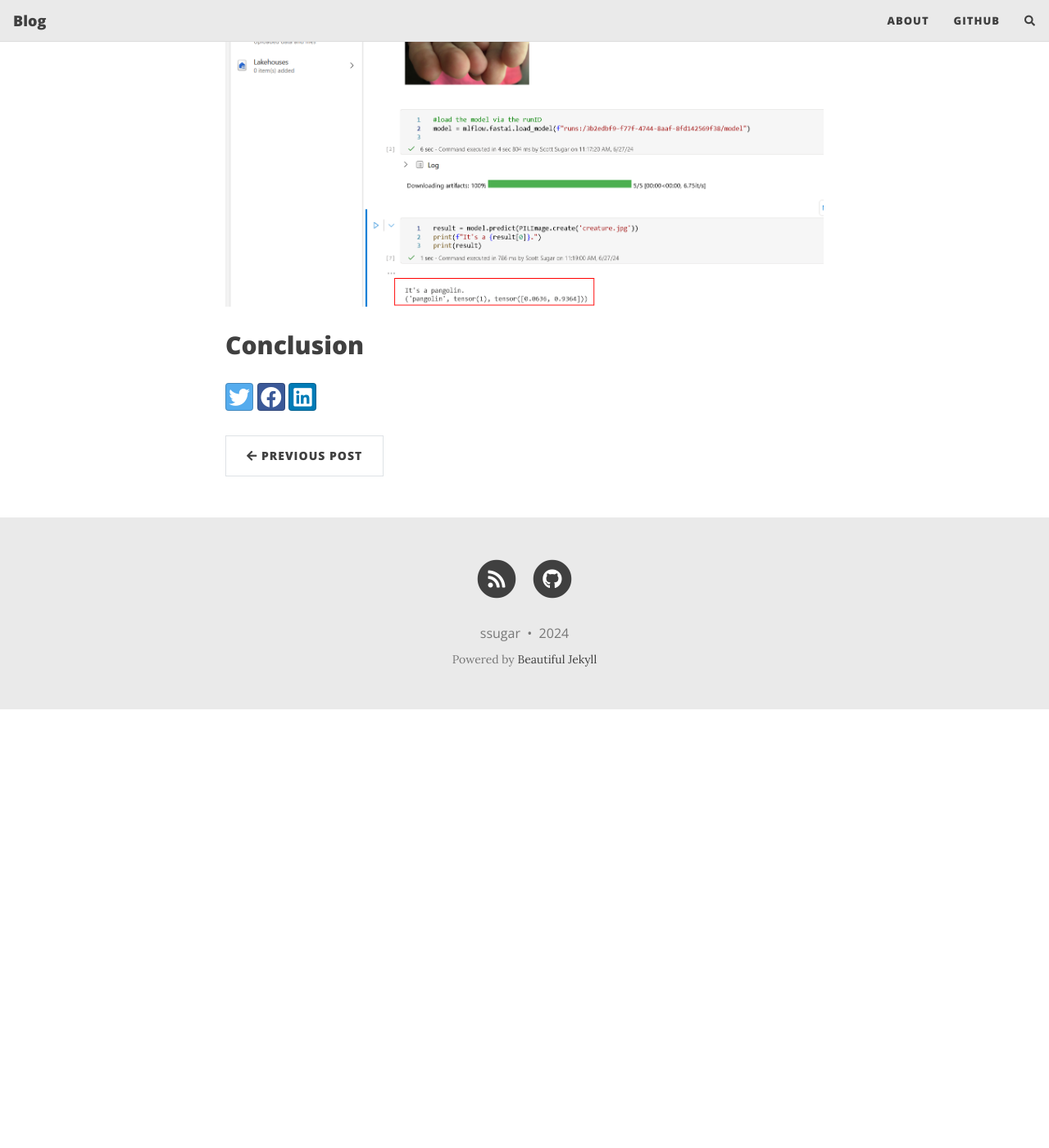
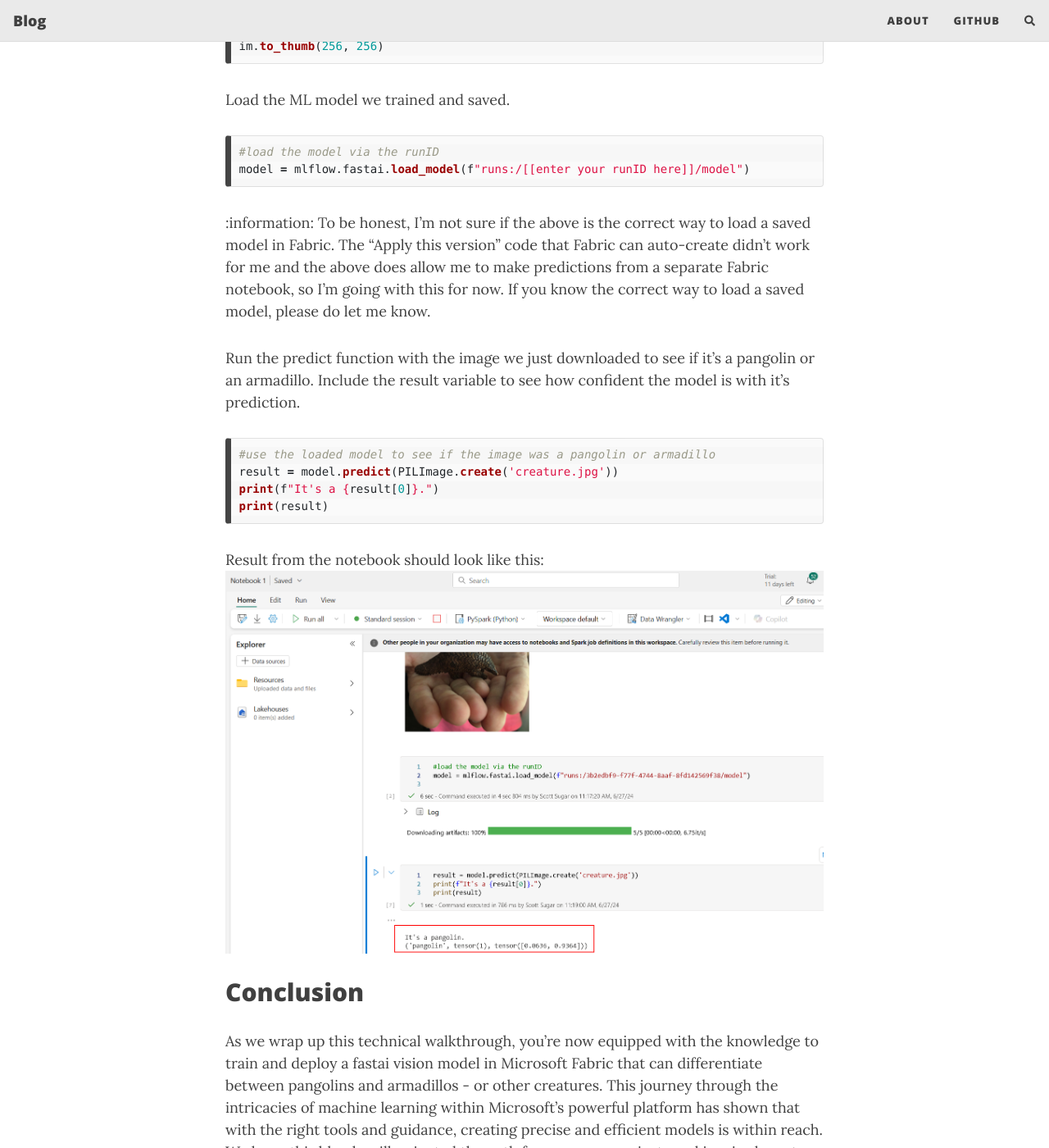
Before and after one commit to ssugar/Blog, a Jekyll site: the page built from _posts/Fabric/2024-06-27-FastAIMLModelInFabric.md, in a window 1280 px wide and 1400 px high, scrolled down 7527 px. Shown: the whole window at 82% size. Built offline with Jekyll 4.4.1, drawn with Linux system fonts in a browser that asks for light colours; nearby versions of some CDN libraries; comment, search, counter and statistics services are not loaded; before the commit the page ends 8392 px from its top, so only the background shows below that; some of the changed text lies outside the part shown.

Commit message:
update wording

````diff
--- a/_posts/Fabric/2024-06-27-FastAIMLModelInFabric.md
+++ b/_posts/Fabric/2024-06-27-FastAIMLModelInFabric.md
@@ -5,7 +5,7 @@
 categories: fabric, ml, fastai, mlflow
 ---
 
-Embarking on the journey of machine learning can be both thrilling and daunting, but with the right tools, it's like unlocking a new realm of possibilities.  In this article Fastai's user-friendly design meets Microsoft Fabric's robust platform, making your ML journey smoother and quicker. Follow this blog for a no-nonsense guide to getting a basic vision fastai model ready for action in Microsoft Fabric.
+Diving into the world of deep learning with Microsoft Fabric, we're setting our sights on a fascinating challenge: distinguishing between pangolins and armadillos using a fastai vision model. This blog will serve as your technical guide to train and deploy a model that can accurately tell these creatures apart. With Microsoft Fabric's advanced analytics capabilities, we'll harness the power of fastai to create a model that's not only effective but also quick to set up and deploy. So, whether you're a data enthusiast or a seasoned analyst, join us as we explore the intricacies of machine learning and unveil the steps to achieve this intriguing task.
 
 Inspiration for this article and many of the details on how to get this working are derived from the amazing [Practical Deep Learning for Coders](https://course.fast.ai/) course.  My contributions here are how to get this working in Fabric with mlflow.  To better understand the code in this blog (e.g. what is a datablock?), check out lesson 1 of the above course.
 
@@ -22,10 +22,13 @@
 ## Train your model
 The following commands will download pangolin and armadillo images, create a datablock and train your ML model using mlflow and fastai.  Add these to your new Notebook.  Each section can be it's own cell in your notebook.
 
+Install and import requirements
+
 ```python
 !pip install fastbook
 from fastbook import *
 ```
+Download images of pangolins and armadillos using duck duck go
 
 ```python
 #search and save images using duckduckgo (ddg)
@@ -44,6 +47,7 @@
 
 Some warnings/errors will show up in the output of the above cell, they can be ignored.
 
+Remove any failed downloads or files that aren't valid images
 
 ```python
 #remove any bad images (images that can't be opened)
@@ -53,6 +57,8 @@
 ```
 
 Some warnings/errors will show up in the output of the abvoe cell, they can be ignored.
+
+Create the fastai [datablock](https://docs.fast.ai/data.block.html), load in the downloaded pictures, and display 9 of them in the cell output.
 
 ```python
 #create your fastai datablock
@@ -66,6 +72,8 @@
 
 dls.show_batch(max_n=9)
 ```
+
+Train your vision model.  In this case we're using resnet18 as our base model and only training for 1 epoch.  Increasing the number of epochs and/or changing the base model can improve model accuracy.
 
 ```python
 #train and track your model using mlflow and fastai.  For test/demo purposes, we'll only do a 1 epoch of training
@@ -120,7 +128,9 @@
 
 ## Load and Predict
 
-Create a new notebook in your workspace.  Add the following code to your notebook:
+Create a new notebook in your workspace.  Add the following code to your notebook.
+
+Install and import required modules and download a single image of a creature - could be a pangolin or an armadillo - it's up to you.
 
 ```python
 !pip install fastbook
@@ -138,12 +148,16 @@
 im.to_thumb(256, 256)
 ```
 
+Load the ML model we trained and saved.
+
 ```python
 #load the model via the runID
 model = mlflow.fastai.load_model(f"runs:/[[enter your runID here]]/model")
 ```
 
-To be honest, I'm not sure if the above is the correct way to load a saved model in Fabric.  The "Apply this version" code that Fabric can auto-create didn't work for me and the above does allow me to make predictions from a separate Fabric notebook, so I'm going with this for now.  If you know the correct way to load a saved model, please do let me know.
+:information: To be honest, I'm not sure if the above is the correct way to load a saved model in Fabric.  The "Apply this version" code that Fabric can auto-create didn't work for me and the above does allow me to make predictions from a separate Fabric notebook, so I'm going with this for now.  If you know the correct way to load a saved model, please do let me know.
+
+Run the predict function with the image we just downloaded to see if it's a pangolin or an armadillo.  Include the result variable to see how confident the model is with it's prediction.
 
 ```python
 #use the loaded model to see if the image was a pangolin or armadillo
@@ -156,3 +170,5 @@
 ![modelPrediction]({{ site.baseurl }}/assets/images/modelPrediction.png)
 
 ## Conclusion
+
+As we wrap up this technical walkthrough, you're now equipped with the knowledge to train and deploy a fastai vision model in Microsoft Fabric that can differentiate between pangolins and armadillos - or other creatures. This journey through the intricacies of machine learning within Microsoft's powerful platform has shown that with the right tools and guidance, creating precise and efficient models is within reach. We hope this blog has illuminated the path for your own projects and inspired you to leverage fastai and Microsoft Fabric for your machine learning endeavors. Happy modeling, and may your data always steer you towards insightful discoveries!
````
